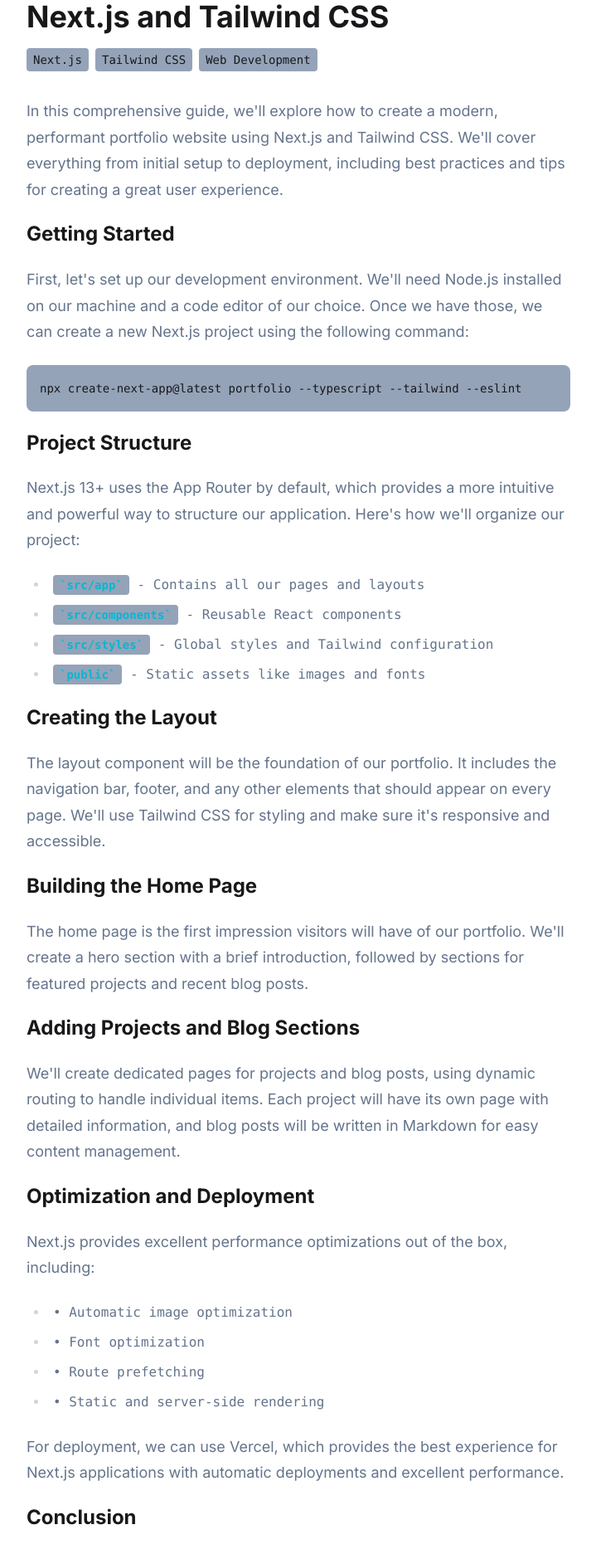
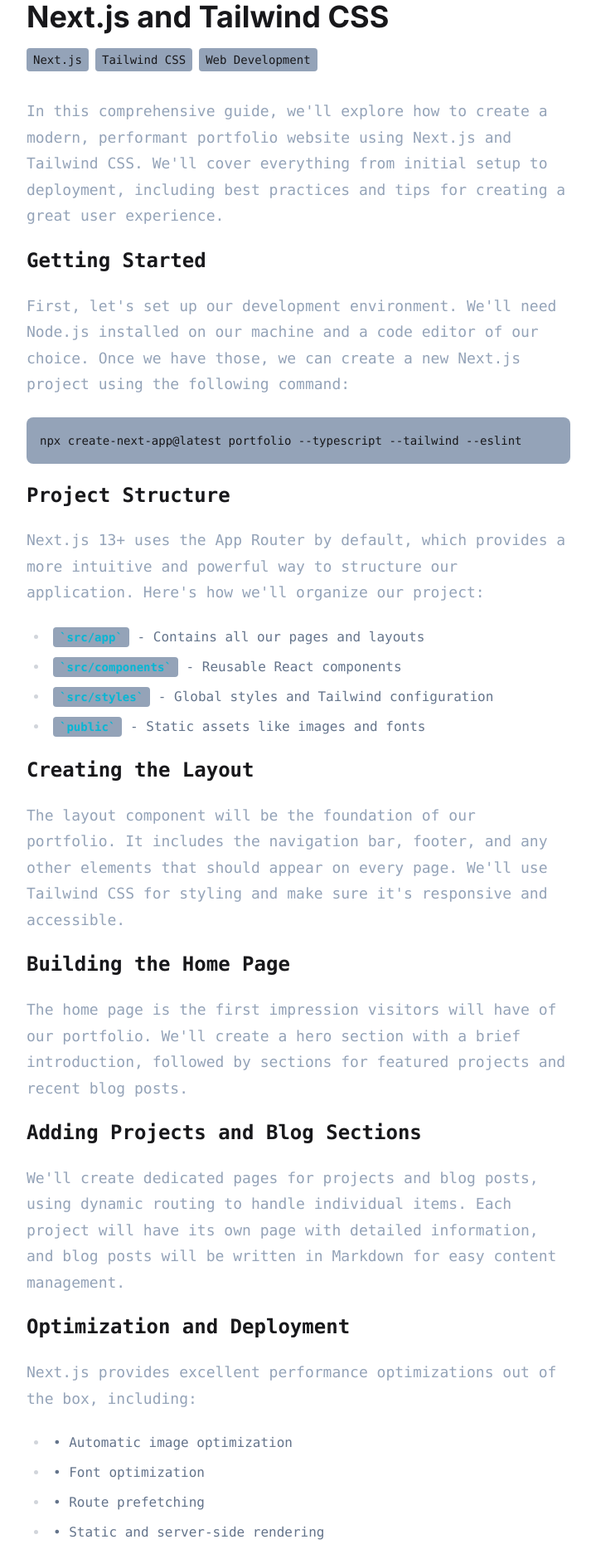
Before and after one commit to bharadwaj-pendyala/bharad-portfolio, a Next.js app: page /bharad-portfolio/blog/post-1 in a window 1280 px wide. Shown: the part 206-2079 px from the top of the page at 83% size, without its empty margins (280-999 px from the left). Built offline with nearby package versions, Linux system fonts and the light colour scheme.

Commit message:
fix: add font-mono consistency to blog posts and individual articles

```diff
--- a/src/app/blog/[slug]/page.tsx
+++ b/src/app/blog/[slug]/page.tsx
@@ -55,7 +55,7 @@
       </header>
 
       <div className="space-y-6">
-        <p>
+        <p className="font-mono text-muted">
           In this comprehensive guide, we&apos;ll explore how to create a
           modern, performant portfolio website using Next.js and Tailwind CSS.
           We&apos;ll cover everything from initial setup to deployment,
@@ -63,8 +63,10 @@
           experience.
         </p>
 
-        <h2>Getting Started</h2>
-        <p>
+        <h2 className="font-mono text-2xl font-bold text-foreground">
+          Getting Started
+        </h2>
+        <p className="font-mono text-muted">
           First, let&apos;s set up our development environment. We&apos;ll need
           Node.js installed on our machine and a code editor of our choice. Once
           we have those, we can create a new Next.js project using the following
@@ -78,8 +80,10 @@
           </code>
         </pre>
 
-        <h2>Project Structure</h2>
-        <p>
+        <h2 className="font-mono text-2xl font-bold text-foreground">
+          Project Structure
+        </h2>
+        <p className="font-mono text-muted">
           Next.js 13+ uses the App Router by default, which provides a more
           intuitive and powerful way to structure our application. Here&apos;s
           how we&apos;ll organize our project:
@@ -112,31 +116,39 @@
           </li>
         </ul>
 
-        <h2>Creating the Layout</h2>
-        <p>
+        <h2 className="font-mono text-2xl font-bold text-foreground">
+          Creating the Layout
+        </h2>
+        <p className="font-mono text-muted">
           The layout component will be the foundation of our portfolio. It
           includes the navigation bar, footer, and any other elements that
           should appear on every page. We&apos;ll use Tailwind CSS for styling
           and make sure it&apos;s responsive and accessible.
         </p>
 
-        <h2>Building the Home Page</h2>
-        <p>
+        <h2 className="font-mono text-2xl font-bold text-foreground">
+          Building the Home Page
+        </h2>
+        <p className="font-mono text-muted">
           The home page is the first impression visitors will have of our
           portfolio. We&apos;ll create a hero section with a brief introduction,
           followed by sections for featured projects and recent blog posts.
         </p>
 
-        <h2>Adding Projects and Blog Sections</h2>
-        <p>
+        <h2 className="font-mono text-2xl font-bold text-foreground">
+          Adding Projects and Blog Sections
+        </h2>
+        <p className="font-mono text-muted">
           We&apos;ll create dedicated pages for projects and blog posts, using
           dynamic routing to handle individual items. Each project will have its
           own page with detailed information, and blog posts will be written in
           Markdown for easy content management.
         </p>
 
-        <h2>Optimization and Deployment</h2>
-        <p>
+        <h2 className="font-mono text-2xl font-bold text-foreground">
+          Optimization and Deployment
+        </h2>
+        <p className="font-mono text-muted">
           Next.js provides excellent performance optimizations out of the box,
           including:
         </p>
@@ -148,14 +160,16 @@
           <li>• Static and server-side rendering</li>
         </ul>
 
-        <p>
+        <p className="font-mono text-muted">
           For deployment, we can use Vercel, which provides the best experience
           for Next.js applications with automatic deployments and excellent
           performance.
         </p>
 
-        <h2>Conclusion</h2>
-        <p>
+        <h2 className="font-mono text-2xl font-bold text-foreground">
+          Conclusion
+        </h2>
+        <p className="font-mono text-muted">
           Building a portfolio website with Next.js and Tailwind CSS is a great
           way to showcase your work and skills. The combination of these
           technologies provides a powerful and flexible foundation for creating
--- a/src/app/blog/page.tsx
+++ b/src/app/blog/page.tsx
@@ -42,10 +42,10 @@
                 <span>•</span>
                 <span>5 min read</span>
               </div>
-              <h2 className="text-2xl font-bold text-foreground group-hover:text-accent">
+              <h2 className="font-mono text-2xl font-bold text-foreground group-hover:text-accent">
                 Building a Modern Portfolio with Next.js and Tailwind CSS
               </h2>
-              <p className="text-muted">
+              <p className="font-mono text-muted">
                 Learn how to create a beautiful and performant portfolio website
                 using Next.js and Tailwind CSS. This guide covers everything
                 from setup to deployment.
@@ -74,10 +74,10 @@
                 <span>•</span>
                 <span>8 min read</span>
               </div>
-              <h2 className="text-2xl font-bold text-foreground group-hover:text-accent">
+              <h2 className="font-mono text-2xl font-bold text-foreground group-hover:text-accent">
                 The Future of Web Development: Trends to Watch in 2024
               </h2>
-              <p className="text-muted">
+              <p className="font-mono text-muted">
                 Explore the latest trends in web development, from AI
                 integration to new frameworks and tools. Stay ahead of the curve
                 with these insights.
@@ -106,10 +106,10 @@
                 <span>•</span>
                 <span>6 min read</span>
               </div>
-              <h2 className="text-2xl font-bold text-foreground group-hover:text-accent">
+              <h2 className="font-mono text-2xl font-bold text-foreground group-hover:text-accent">
                 Best Practices for Building Scalable Applications
               </h2>
-              <p className="text-muted">
+              <p className="font-mono text-muted">
                 Discover the key principles and practices for building
                 applications that can grow with your user base. Learn about
                 architecture, performance, and maintainability.
```
